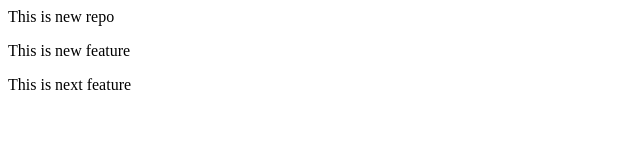
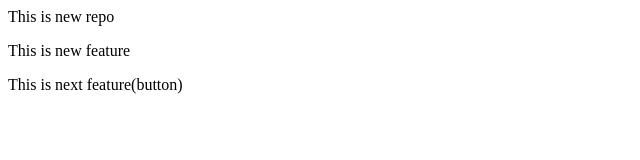
Before and after one commit to ritbun88/Local-repo, a plain HTML site: page index.html in a window 1280 px wide. Shown: the full height of the page, 0-640 px from the left. Drawn offline with Linux system fonts and the light colour scheme.

```diff
--- a/index.html
+++ b/index.html
@@ -1,3 +1,3 @@
 <p>This is new repo</p>
 <p>This is new feature</p>
-<p>This is next feature</p>
+<p>This is next feature(button)</p>
```
